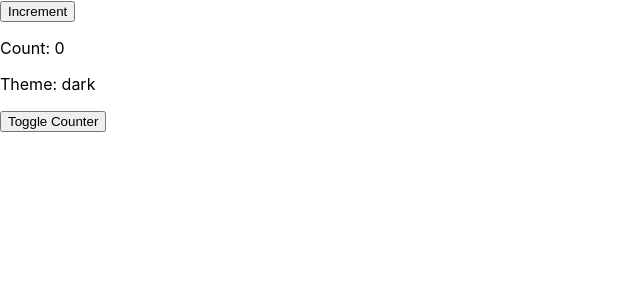
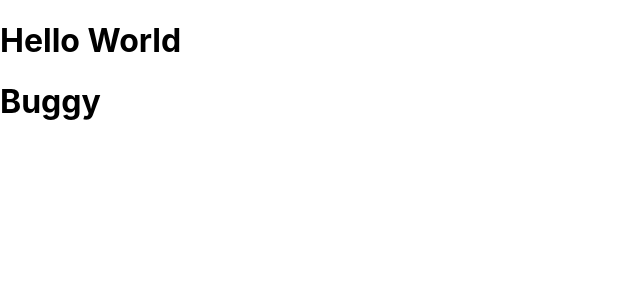
Before and after one commit to MylesThomas/algoexpert.io, a React (Create React App) app in the folder FrontendExpert/react_crash_course/test-app/: page / in a window 1280 px wide. Shown: the top 300 px of the page, without its empty margins (0-640 px from the left). Built offline with nearby package versions, Linux system fonts and the light colour scheme.

Commit message:
Completed Lesson 16 of FrontendExpert's React Course

```diff
--- a/FrontendExpert/react_crash_course/test-app/src/App.js
+++ b/FrontendExpert/react_crash_course/test-app/src/App.js
@@ -1,56 +1,33 @@
-import { Component, useState, createRef, createContext } from 'react';
-
-const Theme = createContext({
-  mode: 'dark'
-});
+import { Component } from 'react';
 
 export default function App() {
-  const [shouldRender, setShouldRender] = useState(true);
   return (
-    <Theme.Provider value={{mode: 'dark'}}>
-      {/* <Counter startingCount={10} /> */}
-      { shouldRender && <Counter /> }
-      <button onClick={() => setShouldRender(!shouldRender)}>
-        Toggle Counter
-      </button>
-    </Theme.Provider>
+    <>
+      <h1>Hello World</h1>
+      <ErrorBoundary fallback={<h1>There was an error...</h1>}>
+        <Buggy />
+      </ErrorBoundary>
+    </>
   );
 }
 
-class Counter extends Component {
-  static contextType = Theme;
-  constructor(props) {
-      super(props);
-      this.state = {
-          count: props.startingCount ?? 0
-      };
-      this.buttonRef = createRef();
-  }
+function Buggy() {
+  // throw new Error('error');
+  return <h1>Buggy</h1>;
+}
 
-  componentDidMount() {
-    console.log(this.context);
+class ErrorBoundary extends Component {
+  state = { hasError: false };
+
+  static getDerivedStateFromError(error) {
+    return { hasError: true }; // could return the error in this, if we want
   }
 
   render() {
-    // console.log(this.buttonRef);
-    // (this would return null - the first time render is called, the component is not mounted on the screen - nothing to set the ref to!)
-    return (
-      <>
-        <button ref={this.buttonRef} onClick={() => {
-          this.setState({
-            count: this.state.count + 1
-          });
-        }}>
-          Increment
-        </button>
-        <p>Count: {this.state.count}</p>
-        {/* <p>Theme: {this.context.mode}</p> */}
-        <Theme.Consumer>
-          {
-            context => <p>Theme: {context.mode}</p>
-          }
-        </Theme.Consumer>
-      </>
-    );
+    if (this.state.hasError) {
+      return this.props.fallback;
+    }
+    // else...
+    return this.props.children;
   }
 }
```
Also changed, not shown: 1 other file (tests, documents, lock files or other folders).
